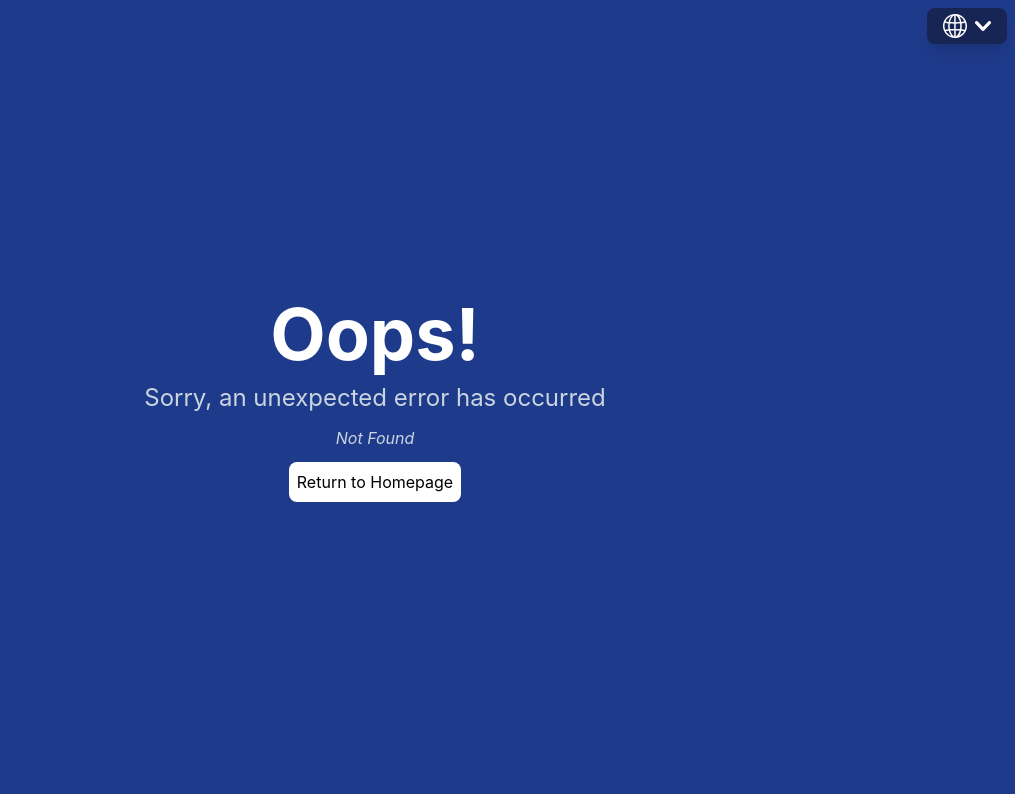
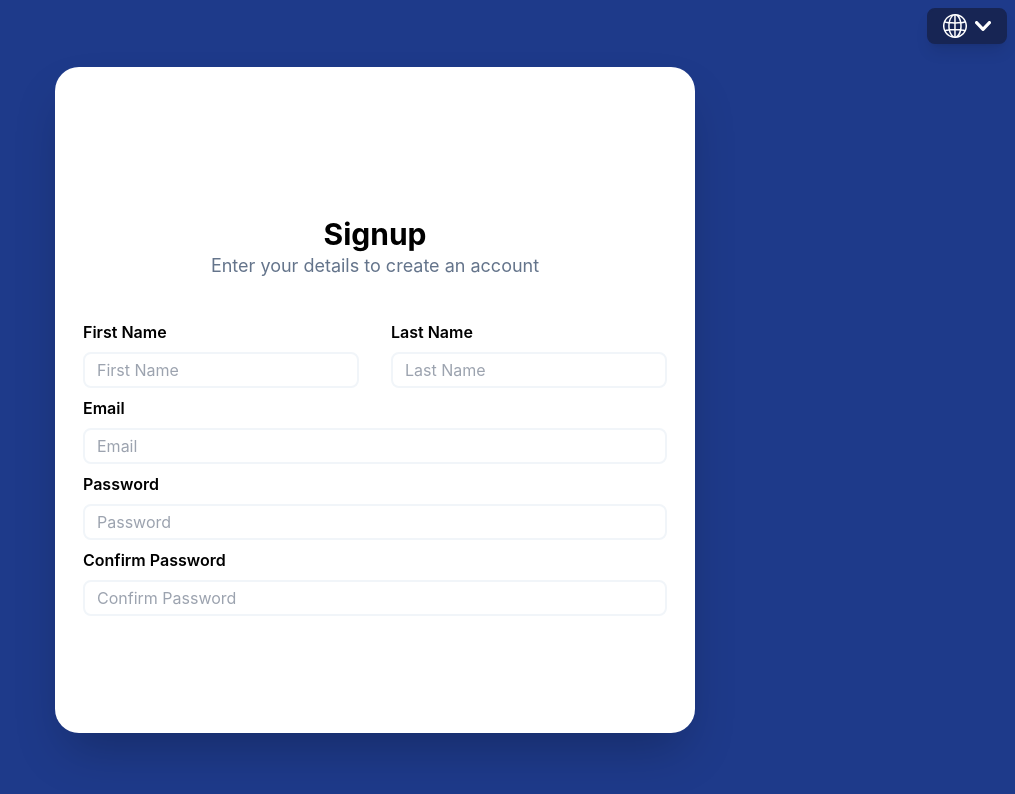
Before and after one commit to hsm-gustavo/Dolphin_front, a React (Create React App) app: page /signup in a window 1280 px wide. Before the commit this address had no page. Shown: the top 794 px of the page, without its empty margins (265-1280 px from the left). Built offline with nearby package versions, Linux system fonts and the light colour scheme.

Commit message:
feat: added signup page and signup route

```diff
--- a/src/App.js
+++ b/src/App.js
@@ -12,6 +12,7 @@ function App() {
       </p>
       <button className="rounded-lg bg-white p-2 text-black transition duration-300 ease-in-out hover:bg-slate-200">
         <Link to={"/login"}>Login</Link>
+        <Link to={"/signup"}>Sign up</Link>
       </button>
     </div>
   );
--- a/src/index.js
+++ b/src/index.js
@@ -8,11 +8,11 @@ import Error from "./routes/Error";
 import reportWebVitals from "./reportWebVitals";
 import "./constants/i18n";
 import { createBrowserRouter, RouterProvider } from "react-router-dom";
-
+import Signup from "./routes/Signup";
 
 const loadingMarkup = (
   <div className="flex h-screen w-full items-center justify-center">
-    <div className="animate-spin rounded-full h-32 w-32 border-t-2 border-b-2 border-blue-950"></div>
+    <div className="h-32 w-32 animate-spin rounded-full border-b-2 border-t-2 border-blue-950"></div>
   </div>
 );
 
@@ -26,6 +26,10 @@ const router = createBrowserRouter([
     path: "/login",
     element: <Login />,
   },
+  {
+    path: "/signup",
+    element: <Signup />,
+  },
 ]);
 
 const root = ReactDOM.createRoot(document.getElementById("root"));
@@ -33,7 +37,7 @@ root.render(
   <Suspense fallback={loadingMarkup}>
     <React.StrictMode>
       <Navbar />
-      <RouterProvider router={router}/>
+      <RouterProvider router={router} />
     </React.StrictMode>
   </Suspense>,
 );
--- a/src/routes/Login.js
+++ b/src/routes/Login.js
@@ -93,7 +93,7 @@ const Login = () => {
           />
           <p>
             {t("login.acc")}{" "}
-            <Link to={123} className="underline">
+            <Link to={"/signup"} className="underline">
               {t("login.signup")}
             </Link>
           </p>
--- /dev/null
+++ b/src/routes/Signup.js
@@ -0,0 +1,71 @@
+const Signup = () => {
+  /* TODO -> add validation */
+  return (
+    <div className="flex h-screen flex-col items-center justify-center bg-blue-900">
+      <div className="flex h-full w-full flex-col items-center justify-center bg-white px-5 text-center shadow-2xl sm:h-5/6 md:w-6/12 md:rounded-3xl">
+        <div className="my-10 flex flex-col items-center justify-center">
+          <h1 className="text-3xl font-bold">Signup</h1>
+          <p className="text-lg text-slate-500">
+            Enter your details to create an account
+          </p>
+        </div>
+        <form className="flex flex-col">
+          <div className="grid grid-cols-2 auto-rows-auto gap-x-8">
+            <label className="text-left font-semibold col-start-1" htmlFor="firstName">
+              First Name
+            </label>
+            <input
+              type="text"
+              name="firstName"
+              placeholder="First Name"
+              className="my-2 rounded-lg border-2 border-slate-100 px-3 py-1 focus:outline-none focus:ring-2 focus:ring-slate-400 col-start-1 row-start-2"
+              required
+            />
+            <label className="text-left font-semibold col-start-2" htmlFor="lastName">
+              Last Name
+            </label>
+            <input
+              type="text"
+              name="lastName"
+              placeholder="Last Name"
+              className="my-2 rounded-lg border-2 border-slate-100 px-3 py-1 focus:outline-none focus:ring-2 focus:ring-slate-400 col-start-2 row-start-2"
+              required
+            />
+          </div>
+          <label className="text-left font-semibold" htmlFor="email">
+            Email
+          </label>
+          <input
+            type="email"
+            name="email"
+            placeholder="Email"
+            className="my-2 rounded-lg border-2 border-slate-100 px-3 py-1 focus:outline-none focus:ring-2 focus:ring-slate-400"
+            required
+          />
+          <label className="text-left font-semibold" htmlFor="password">
+            Password
+          </label>
+          <input
+            type="password"
+            name="password"
+            placeholder="Password"
+            className="my-2 rounded-lg border-2 border-slate-100 px-3 py-1 focus:outline-none focus:ring-2 focus:ring-slate-400"
+            required
+          />
+          <label className="text-left font-semibold" htmlFor="confirmPassword">
+            Confirm Password
+          </label>
+          <input
+            type="password"
+            name="confirmPassword"
+            placeholder="Confirm Password"
+            className="my-2 rounded-lg border-2 border-slate-100 px-3 py-1 focus:outline-none focus:ring-2 focus:ring-slate-400"
+            required
+          />
+        </form>
+      </div>
+    </div>
+  );
+};
+
+export default Signup;
```
